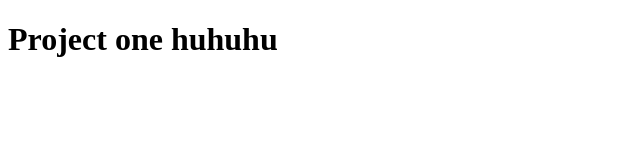
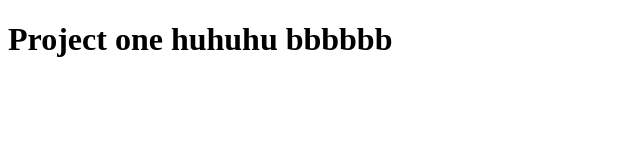
Before and after one commit to alisa-zulfuharova/project-one, a plain HTML site: page index.html in a window 1280 px wide. Shown: the whole page, without its empty margins (0-640 px from the left). Drawn offline with Linux system fonts and the light colour scheme.

Commit message:
title was changed

```diff
--- a/index.html
+++ b/index.html
@@ -7,6 +7,6 @@
     <title>project one</title>
 </head>
 <body>
-    <h1>Project one huhuhu</h1>
+    <h1>Project one huhuhu   bbbbbb</h1>
 </body>
 </html>
```
